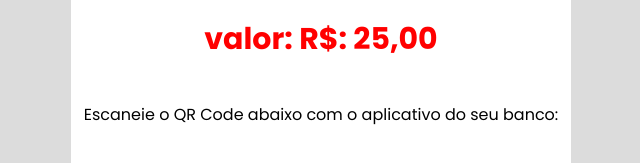
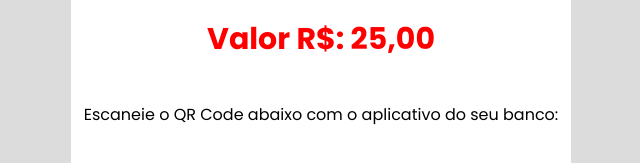
Before and after one commit to nemcodespace/Codeflix-pix, a plain HTML site: page index.html in a window 1280 px wide. Shown: the part 238-401 px from the top of the page, 319-959 px from the left. Drawn offline with Linux system fonts and the light colour scheme.

Commit message:
Update index.html
Atualização de layout

```diff
--- a/index.html
+++ b/index.html
@@ -104,7 +104,7 @@
     <h1>Live CodeTV</h1>
     <p style="margin: 0; padding-bottom: 30px; font-size: 10px; font-weight: bold;">A tv da sua família</p>
     <h2>Pagamento via PIX</h2>
-    <p class="valor">valor: R$: 25,00</p>
+    <p class="valor">Valor R$: 25,00</p>
     <p>Escaneie o QR Code abaixo com o aplicativo do seu banco:</p>
     <div class="qrcode">
       <img src="qr.png" alt="qrcode" width="200px">
```
